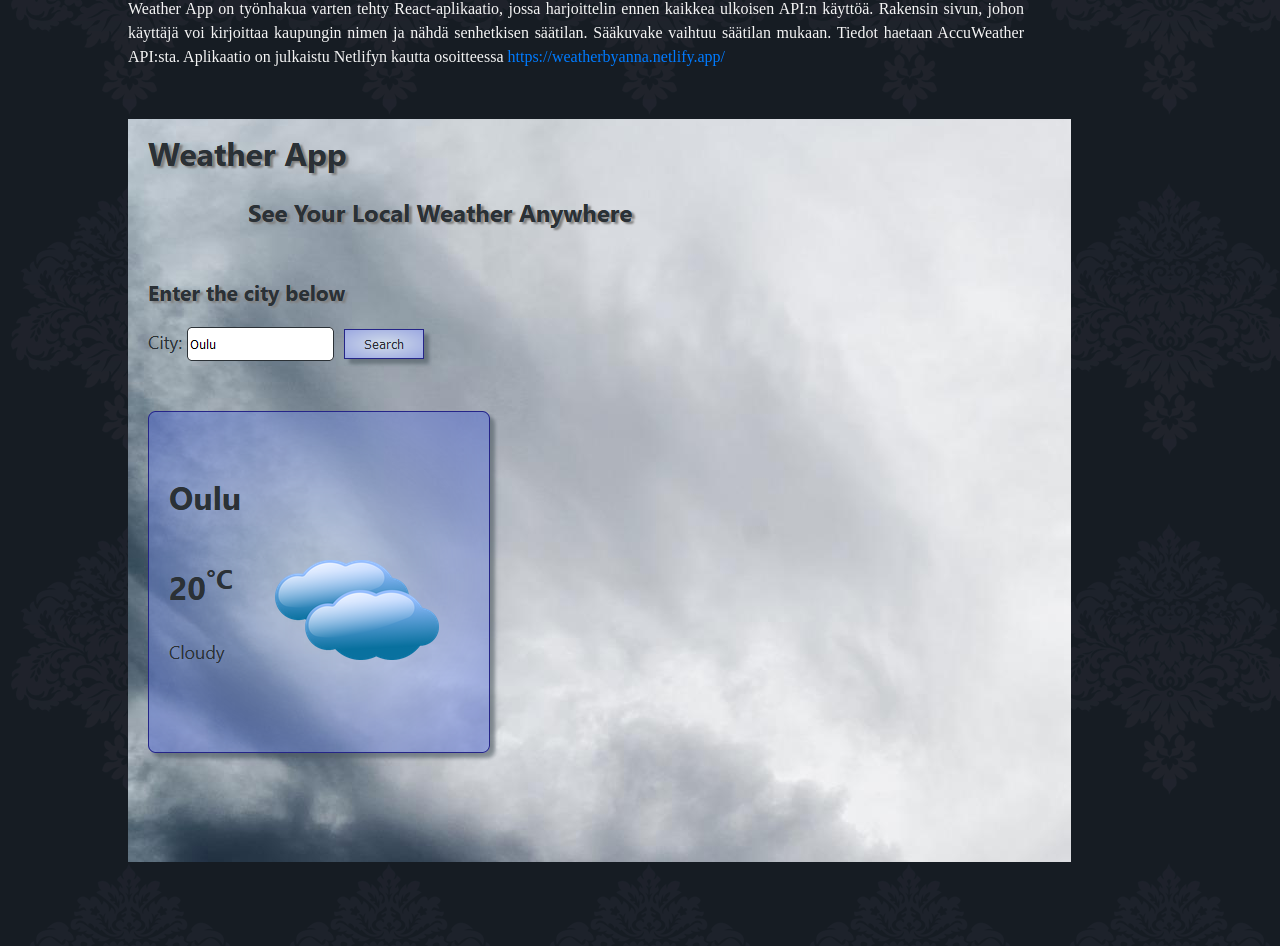
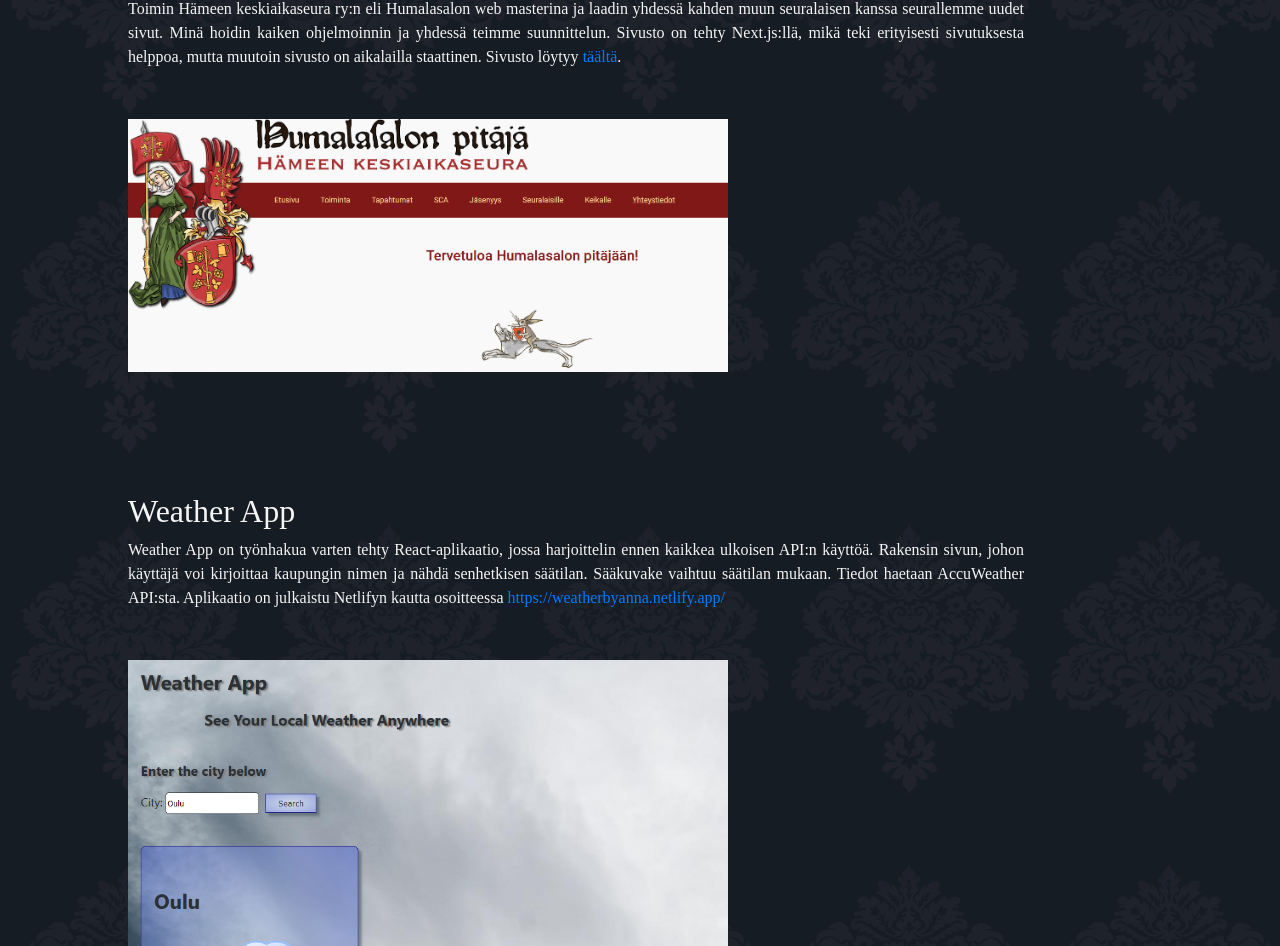
Before and after one commit to annametsapelto/programming, a plain HTML site: page index.html in a window 1280 px wide. Shown: the part 531-1477 px from the top of the page. Drawn offline with nearby package versions, Linux system fonts and the light colour scheme.

Commit message:
Add section about Humalasalo

```diff
--- a/index.html
+++ b/index.html
@@ -29,6 +29,17 @@
                 versionhallintaa, ketteriä menetelmiä Scrumilla ja viestintätaitoja. Olen toiminut myös opiskelijaprojekteissa Scrum masterina. Töissä olen ollut runsaan vuoden ajan full stack -ohjelmoijana Visma Consulting Oy:llä. Linkki GitHubiini löytyy
                  <a href="https://github.com/annametsapelto">täältä</a>.
             </p>
+        </section>
+        <section>
+            <h2>Humalasalon sivusto</h2>
+            <p>Toimin Hämeen keskiaikaseura ry:n eli Humalasalon web masterina ja laadin yhdessä kahden muun seuralaisen
+                kanssa seurallemme uudet sivut. Minä hoidin kaiken ohjelmoinnin ja yhdessä teimme suunnittelun.
+                Sivusto on tehty Next.js:llä, mikä teki erityisesti sivutuksesta helppoa, mutta muutoin sivusto on aikalailla staattinen.
+                Sivusto löytyy <a href="https://humalasalo.vercel.app/">täältä</a>.
+            </p>
+            <div class="kuva">
+                <img src="humalasalo.PNG" alt="Kuva sivuston etusivusta">
+            </div>
         </section>
         <section class="osanen">
             <h2>Weather App</h2>
--- a/portfoliostyle.css
+++ b/portfoliostyle.css
@@ -30,7 +30,11 @@ li {
 .kuva {
     margin-left: 10%;
     margin-top: 50px;
-    margin-bottom: 100px;
+    margin-bottom: 70px;
+
+}
+.kuva img {
+    max-width: 600px;
 }
 .navigaatiopalkki ul {
     position: fixed;
```
Also changed, not shown: humalasalo.PNG (added).
